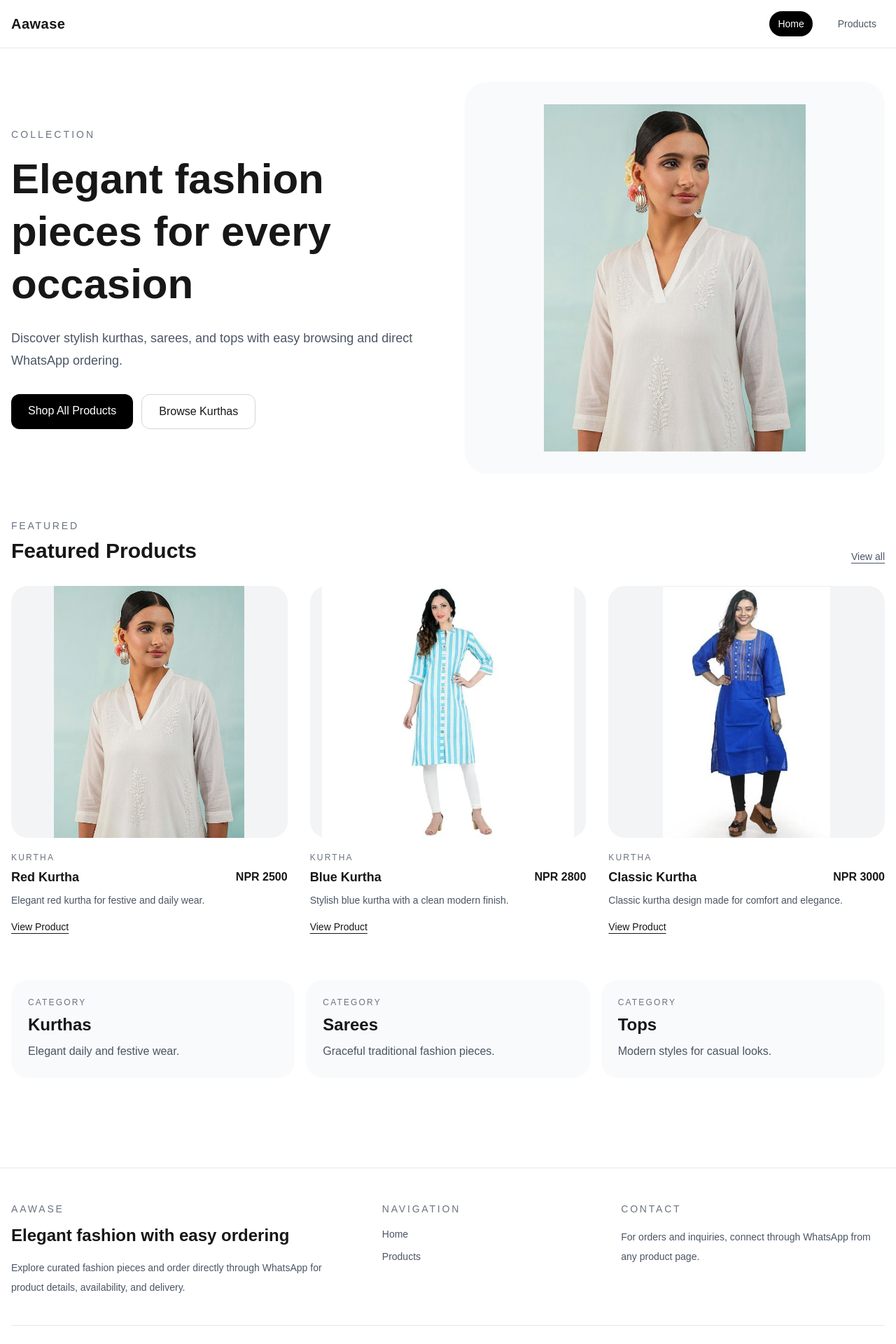
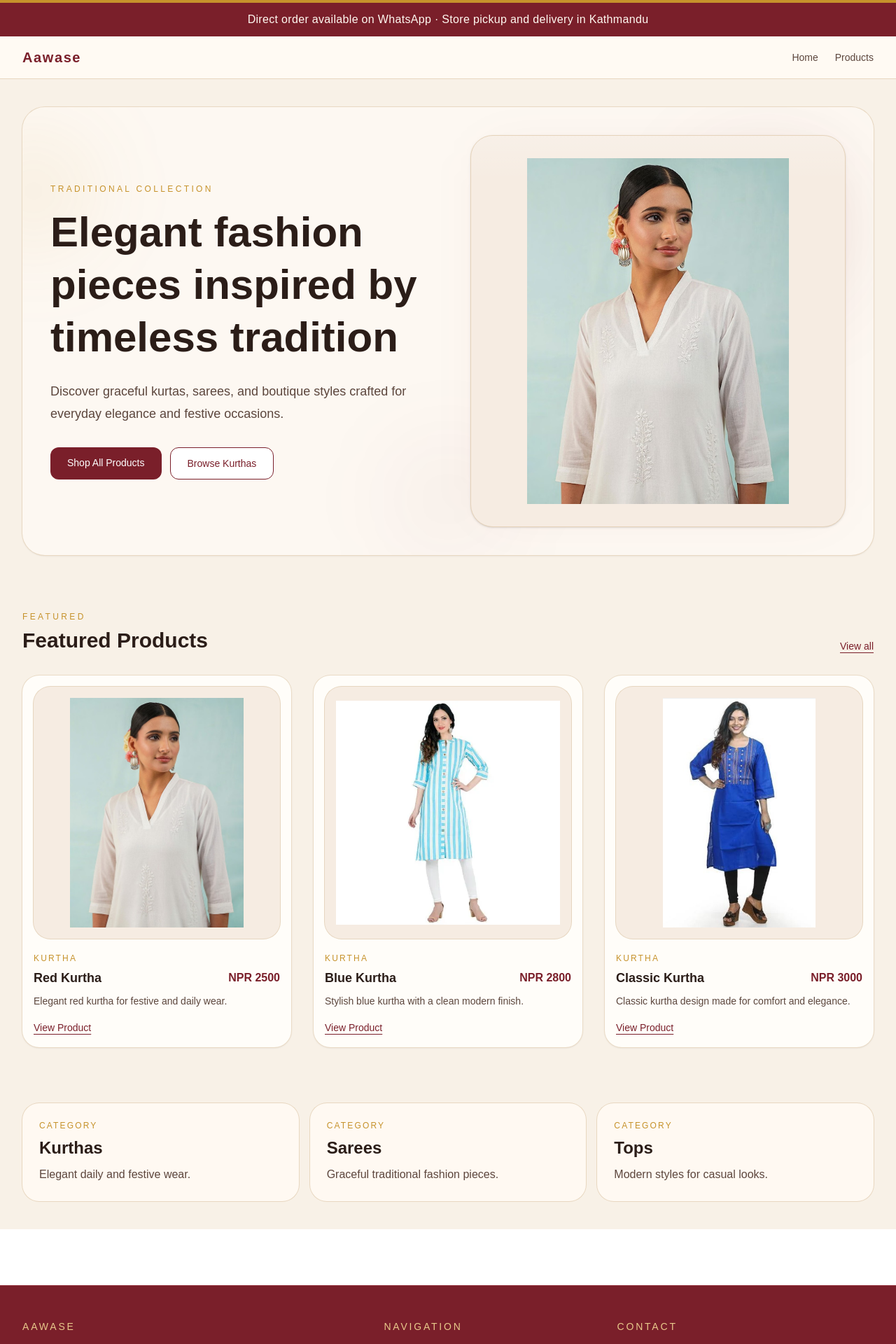
Before and after one commit to alpd-lgtm/osmic-fashion, a Next.js app: page / in a window 1280 px wide. Shown: the top 1920 px of the page at 70% size. Built offline with nearby package versions, Linux system fonts and the light colour scheme.

Commit message:
Update homepage design

```diff
--- a/app/layout.tsx
+++ b/app/layout.tsx
@@ -29,39 +29,39 @@ export default function RootLayout({
       lang="en"
       className={`${geistSans.variable} ${geistMono.variable} h-full antialiased`}
     >
-      <body className="min-h-full bg-white text-black">
+      <body className="min-h-full bg-[#F8F1E7] text-[#2B1D18]">
         <div className="flex min-h-screen flex-col">
           <SiteHeader />
 
           <div className="flex-1">{children}</div>
 
-          <footer className="mt-20 border-t border-gray-200">
-            <div className="mx-auto max-w-7xl px-4 py-12">
+          <footer className="mt-20 border-t border-[#8E2A36] bg-[#7A1F2A] text-[#FFF8F0]">
+            <div className="mx-auto max-w-7xl px-4 py-12 sm:px-6 lg:px-8">
               <div className="grid grid-cols-1 gap-10 md:grid-cols-[1.3fr_0.8fr_1fr]">
                 <div>
-                  <p className="text-sm uppercase tracking-[0.2em] text-gray-500">
+                  <p className="text-sm uppercase tracking-[0.2em] text-[#E8C98B]">
                     Aawase
                   </p>
                   <h3 className="mt-3 text-2xl font-semibold">
                     Elegant fashion with easy ordering
                   </h3>
-                  <p className="mt-4 max-w-md text-sm leading-7 text-gray-600">
+                  <p className="mt-4 max-w-md text-sm leading-7 text-[#F3E7DB]">
                     Explore curated fashion pieces and order directly through
                     WhatsApp for product details, availability, and delivery.
                   </p>
                 </div>
 
                 <div>
-                  <p className="text-sm uppercase tracking-[0.2em] text-gray-500">
+                  <p className="text-sm uppercase tracking-[0.2em] text-[#E8C98B]">
                     Navigation
                   </p>
                   <div className="mt-4 flex flex-col gap-3 text-sm">
-                    <Link href="/" className="text-gray-600 hover:text-black">
+                    <Link href="/" className="text-[#F3E7DB] hover:text-white">
                       Home
                     </Link>
                     <Link
                       href="/products"
-                      className="text-gray-600 hover:text-black"
+                      className="text-[#F3E7DB] hover:text-white"
                     >
                       Products
                     </Link>
@@ -69,17 +69,17 @@ export default function RootLayout({
                 </div>
 
                 <div>
-                  <p className="text-sm uppercase tracking-[0.2em] text-gray-500">
+                  <p className="text-sm uppercase tracking-[0.2em] text-[#E8C98B]">
                     Contact
                   </p>
-                  <p className="mt-4 text-sm leading-7 text-gray-600">
+                  <p className="mt-4 text-sm leading-7 text-[#F3E7DB]">
                     For orders and inquiries, connect through WhatsApp from any
                     product page.
                   </p>
                 </div>
               </div>
 
-              <div className="mt-10 flex flex-col gap-3 border-t border-gray-200 pt-6 text-sm text-gray-500 sm:flex-row sm:items-center sm:justify-between">
+              <div className="mt-10 flex flex-col gap-3 border-t border-[#933340] pt-6 text-sm text-[#F0DED0] sm:flex-row sm:items-center sm:justify-between">
                 <p>© 2026 Aawase. All rights reserved.</p>
                 <p>Designed for a clean and simple shopping experience.</p>
               </div>
--- a/app/page.tsx
+++ b/app/page.tsx
@@ -6,40 +6,50 @@ export default function HomePage() {
   const featuredProducts = products.slice(0, 3);
 
   return (
-    <main className="max-w-7xl mx-auto px-4 py-12">
-      <section className="grid grid-cols-1 items-center gap-12 lg:grid-cols-2">
-        <div className="max-w-2xl">
-          <p className="text-sm uppercase tracking-[0.22em] text-gray-500">
-            Collection
+    <main className="mx-auto max-w-7xl bg-[#F8F1E7] px-4 py-10 sm:px-6 lg:px-8">
+      {/* HERO */}
+      <section className="relative overflow-hidden rounded-[2rem] bg-[#FDF8F2] px-6 py-10 shadow-sm ring-1 ring-[#E9D9C3] lg:px-10">
+        {/* Decorative background */}
+        <div className="pointer-events-none absolute -left-16 top-10 h-40 w-40 rounded-full bg-[#C6922B]/10 blur-3xl" />
+        <div className="pointer-events-none absolute right-10 top-16 h-56 w-56 rounded-full bg-[#7A1F2A]/10 blur-3xl" />
+        <div className="pointer-events-none absolute bottom-0 left-1/2 h-40 w-40 -translate-x-1/2 rounded-full bg-[#7A1F2A]/5 blur-3xl" />
+
+        <div className="grid grid-cols-1 items-center gap-10 lg:grid-cols-2 lg:gap-16">
+          <div className="relative z-10 max-w-2xl">
+            <p className="text-xs uppercase tracking-[0.28em] text-[#C6922B]">
+              Traditional Collection
             </p>
 
-          <h1 className="mt-4 text-4xl font-bold leading-tight md:text-5xl lg:text-6xl">
-            Elegant fashion pieces for every occasion
+            <h1 className="mt-4 text-4xl font-bold leading-tight text-[#2B1D18] sm:text-5xl lg:text-6xl">
+              Elegant fashion pieces inspired by timeless tradition
             </h1>
 
-          <p className="mt-6 text-lg leading-8 text-gray-600">
-            Discover stylish kurthas, sarees, and tops with easy browsing and
-            direct WhatsApp ordering.
+            <p className="mt-6 max-w-xl text-base leading-7 text-[#5C463D] sm:text-lg sm:leading-8">
+              Discover graceful kurtas, sarees, and boutique styles crafted for
+              everyday elegance and festive occasions.
             </p>
 
             <div className="mt-8 flex flex-wrap gap-3">
               <Link
                 href="/products"
-              className="rounded-xl bg-black px-6 py-3 text-white transition hover:opacity-90"
+                className="rounded-xl bg-[#7A1F2A] px-6 py-3 text-sm font-medium text-white transition hover:bg-[#651822]"
               >
                 Shop All Products
               </Link>
 
               <Link
                 href="/products?category=kurtha"
-              className="rounded-xl border border-gray-300 bg-white px-6 py-3 transition hover:border-black"
+                className="rounded-xl border border-[#7A1F2A] bg-white px-6 py-3 text-sm font-medium text-[#7A1F2A] transition hover:bg-[#F6ECE2]"
               >
                 Browse Kurthas
               </Link>
             </div>
           </div>
 
-        <div className="relative h-[360px] w-full overflow-hidden rounded-[2rem] bg-gray-50 sm:h-[440px] lg:h-[560px]">
+          <div className="relative z-10">
+            <div className="absolute inset-0 scale-[0.92] rounded-[2rem] bg-[#7A1F2A]/6 blur-2xl" />
+            <div className="relative h-[340px] w-full overflow-hidden rounded-[2rem] border border-[#E6D3BA] bg-[#F6ECE2] shadow-sm sm:h-[420px] lg:h-[560px]">
+              <div className="absolute inset-x-0 top-0 h-16 bg-gradient-to-b from-white/20 to-transparent" />
               <Image
                 src="/products/kurtha-1.avif"
                 alt="Featured fashion"
@@ -48,62 +58,67 @@ export default function HomePage() {
                 className="object-contain p-6 sm:p-8"
               />
             </div>
+          </div>
+        </div>
       </section>
 
-      <section className="mt-16">
+      {/* FEATURED PRODUCTS */}
+      <section className="mt-20">
         <div className="mb-8 flex items-end justify-between gap-4">
           <div>
-            <p className="text-sm uppercase tracking-[0.2em] text-gray-500">
+            <p className="text-xs uppercase tracking-[0.28em] text-[#C6922B]">
               Featured
             </p>
-            <h2 className="mt-2 text-3xl font-bold">Featured Products</h2>
+            <h2 className="mt-2 text-2xl font-bold text-[#2B1D18] sm:text-3xl">
+              Featured Products
+            </h2>
           </div>
 
           <Link
             href="/products"
-            className="text-sm text-gray-600 underline underline-offset-4 hover:text-black"
+            className="text-sm font-medium text-[#7A1F2A] underline underline-offset-4 hover:text-[#651822]"
           >
             View all
           </Link>
         </div>
 
-        <div className="grid grid-cols-1 gap-x-8 gap-y-12 sm:grid-cols-2 lg:grid-cols-3">
+        <div className="grid grid-cols-1 gap-8 sm:grid-cols-2 lg:grid-cols-3">
           {featuredProducts.map((product) => (
-            <article key={product.id} className="group">
-              <Link href={`/products/${product.slug}`} className="block">
-                <div className="relative h-[360px] w-full overflow-hidden rounded-3xl bg-gray-100">
+            <article
+              key={product.id}
+              className="group rounded-3xl bg-[#FFFDF9] p-4 shadow-sm ring-1 ring-[#EADBC6] transition hover:-translate-y-1 hover:shadow-md"
+            >
+              <div className="relative h-[320px] w-full overflow-hidden rounded-3xl bg-[#F6ECE2] ring-1 ring-[#E7D6C0] sm:h-[360px]">
                 <Image
                   src={product.image}
                   alt={product.name}
                   fill
-                    className="object-contain transition duration-500 group-hover:scale-[1.03]"
+                  className="object-contain p-4 transition duration-500 group-hover:scale-[1.03]"
                 />
               </div>
-              </Link>
 
               <div className="mt-5">
-                <p className="text-xs uppercase tracking-[0.18em] text-gray-500">
+                <p className="text-xs uppercase tracking-[0.18em] text-[#C6922B]">
                   {product.category}
                 </p>
 
                 <div className="mt-2 flex items-start justify-between gap-4">
-                  <h3 className="text-lg font-semibold leading-snug">
-                    <Link href={`/products/${product.slug}`}>
+                  <h3 className="text-lg font-semibold leading-snug text-[#2B1D18]">
                     {product.name}
-                    </Link>
                   </h3>
-                  <p className="shrink-0 text-base font-semibold">
+
+                  <p className="shrink-0 text-sm font-semibold text-[#7A1F2A] sm:text-base">
                     NPR {product.price}
                   </p>
                 </div>
 
-                <p className="mt-2 text-sm leading-6 text-gray-600">
+                <p className="mt-2 text-sm leading-6 text-[#5C463D]">
                   {product.description}
                 </p>
 
                 <Link
-                  href={`/products/${product.slug}`}
-                  className="inline-block mt-4 text-sm font-medium underline underline-offset-4 hover:text-gray-700"
+                  href="/products"
+                  className="mt-4 inline-block text-sm font-medium text-[#7A1F2A] underline underline-offset-4 hover:text-[#651822]"
                 >
                   View Product
                 </Link>
@@ -113,42 +128,47 @@ export default function HomePage() {
         </div>
       </section>
 
-      <section className="mt-16 grid grid-cols-1 gap-4 md:grid-cols-3">
+      {/* CATEGORIES */}
+      <section className="mt-20 grid grid-cols-1 gap-4 md:grid-cols-3">
         <Link
           href="/products?category=kurtha"
-          className="rounded-3xl bg-gray-50 p-6 transition hover:bg-gray-100"
+          className="rounded-3xl bg-[#FFF9F2] p-6 ring-1 ring-[#E8D7C0] transition hover:bg-[#F8EFE5]"
         >
-          <p className="text-xs uppercase tracking-[0.18em] text-gray-500">
+          <p className="text-xs uppercase tracking-[0.18em] text-[#C6922B]">
             Category
           </p>
-          <h3 className="mt-2 text-2xl font-semibold">Kurthas</h3>
-          <p className="mt-2 text-gray-600 leading-7">
+          <h3 className="mt-2 text-2xl font-semibold text-[#2B1D18]">
+            Kurthas
+          </h3>
+          <p className="mt-2 leading-7 text-[#5C463D]">
             Elegant daily and festive wear.
           </p>
         </Link>
 
         <Link
           href="/products?category=saree"
-          className="rounded-3xl bg-gray-50 p-6 transition hover:bg-gray-100"
+          className="rounded-3xl bg-[#FFF9F2] p-6 ring-1 ring-[#E8D7C0] transition hover:bg-[#F8EFE5]"
         >
-          <p className="text-xs uppercase tracking-[0.18em] text-gray-500">
+          <p className="text-xs uppercase tracking-[0.18em] text-[#C6922B]">
             Category
           </p>
-          <h3 className="mt-2 text-2xl font-semibold">Sarees</h3>
-          <p className="mt-2 text-gray-600 leading-7">
+          <h3 className="mt-2 text-2xl font-semibold text-[#2B1D18]">
+            Sarees
+          </h3>
+          <p className="mt-2 leading-7 text-[#5C463D]">
             Graceful traditional fashion pieces.
           </p>
         </Link>
 
         <Link
           href="/products?category=top"
-          className="rounded-3xl bg-gray-50 p-6 transition hover:bg-gray-100"
+          className="rounded-3xl bg-[#FFF9F2] p-6 ring-1 ring-[#E8D7C0] transition hover:bg-[#F8EFE5]"
         >
-          <p className="text-xs uppercase tracking-[0.18em] text-gray-500">
+          <p className="text-xs uppercase tracking-[0.18em] text-[#C6922B]">
             Category
           </p>
-          <h3 className="mt-2 text-2xl font-semibold">Tops</h3>
-          <p className="mt-2 text-gray-600 leading-7">
+          <h3 className="mt-2 text-2xl font-semibold text-[#2B1D18]">Tops</h3>
+          <p className="mt-2 leading-7 text-[#5C463D]">
             Modern styles for casual looks.
           </p>
         </Link>
--- a/components/SiteHeader.tsx
+++ b/components/SiteHeader.tsx
@@ -1,45 +1,40 @@
-"use client";
-
 import Link from "next/link";
-import { usePathname } from "next/navigation";
 
 export default function SiteHeader() {
-  const pathname = usePathname();
+  return (
+    <>
+      {/* Top accent line */}
+      <div className="h-1 w-full bg-[#C6922B]" />
 
-  const isHome = pathname === "/";
-  const isProducts = pathname === "/products" || pathname.startsWith("/products/");
+      {/* Top announcement bar */}
+      <div className="bg-[#7A1F2A] px-4 py-3 text-center text-sm font-medium tracking-[0.02em] text-[#FFF8F0] sm:text-base">
+        Direct order available on WhatsApp · Store pickup and delivery in
+        Kathmandu
+      </div>
 
-  return (
-    <header className="border-b border-gray-200">
-      <div className="mx-auto flex max-w-7xl items-center justify-between px-4 py-4">
-        <Link href="/" className="text-xl font-semibold tracking-wide">
+      {/* Main header */}
+      <header className="sticky top-0 z-50 border-b border-[#E8D7C0] bg-[#FFF9F2]/95 backdrop-blur">
+        <div className="mx-auto flex max-w-7xl items-center justify-between px-4 py-4 sm:px-6 lg:px-8">
+          <Link
+            href="/"
+            className="text-xl font-semibold tracking-[0.08em] text-[#7A1F2A]"
+          >
             Aawase
           </Link>
 
-        <nav className="flex items-center gap-3 sm:gap-6">
-          <Link
-            href="/"
-            className={`rounded-full px-3 py-2 text-sm transition ${
-              isHome
-                ? "bg-black text-white"
-                : "text-gray-600 hover:text-black"
-            }`}
-          >
+          <nav className="flex items-center gap-6 text-sm font-medium text-[#5C463D]">
+            <Link href="/" className="transition hover:text-[#7A1F2A]">
               Home
             </Link>
-
             <Link
               href="/products"
-            className={`rounded-full px-3 py-2 text-sm transition ${
-              isProducts
-                ? "bg-black text-white"
-                : "text-gray-600 hover:text-black"
-            }`}
+              className="transition hover:text-[#7A1F2A]"
             >
               Products
             </Link>
           </nav>
         </div>
       </header>
+    </>
   );
 }
```
Lines whose indentation alone changed are shown as unchanged.
